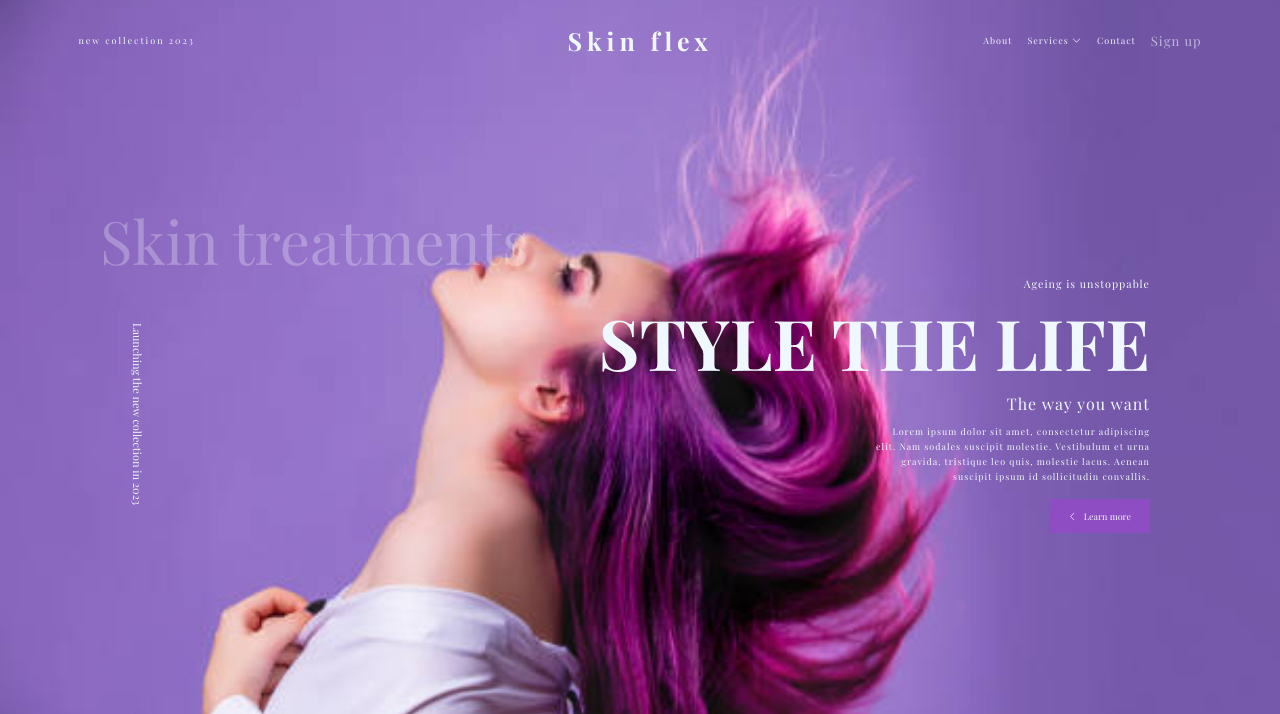
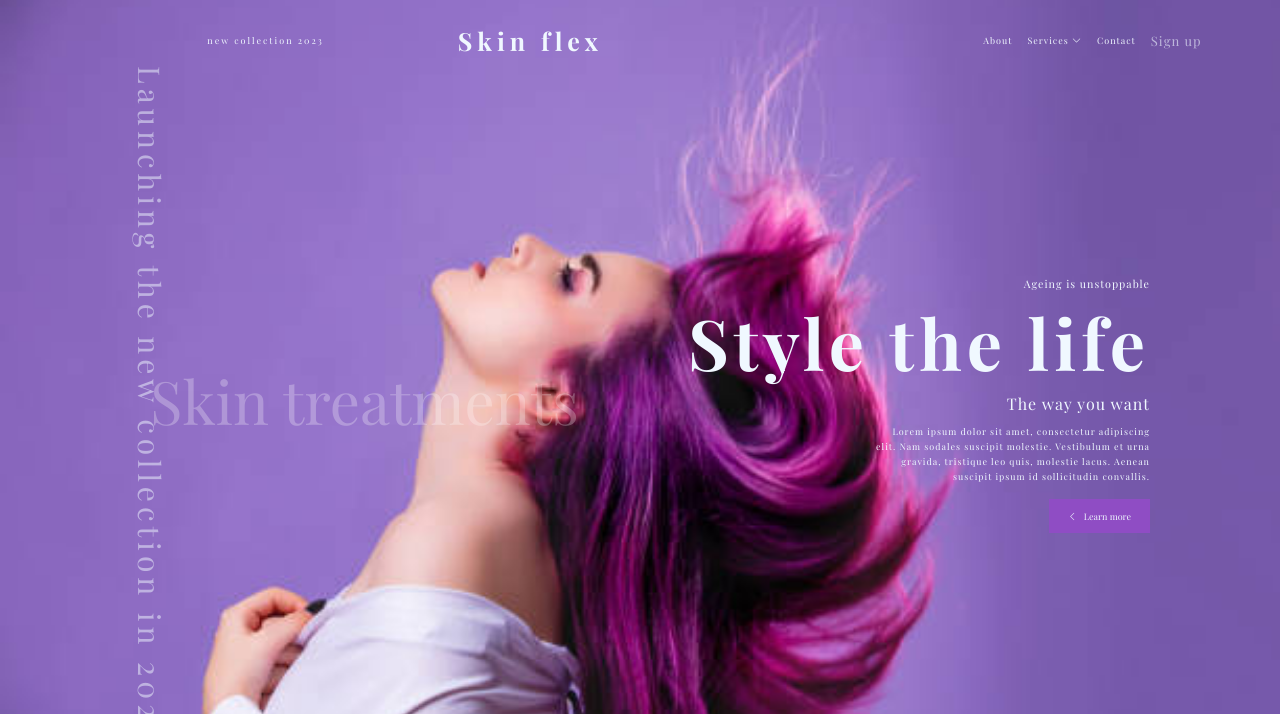
Before and after one commit to panoramic-web/capture, a plain HTML site: page index.html in a window 1280 px wide. Shown: the top 714 px of the page. Drawn offline with nearby package versions, Linux system fonts and the light colour scheme; a web font is replaced by a local one.

Commit message:
Update style.css

```diff
--- a/style.css
+++ b/style.css
@@ -54,7 +54,6 @@ header {
    /* background: linear-gradient(90deg, rgba(254, 249, 213, 1) 4%, rgba(245, 233, 214, 1) 42%, rgba(245, 233, 214, 1) 65%); */
    /* filter: progid:DXImageTransform.Microsoft.gradient(startColorstr="#fef9d5", endColorstr="#f5e9d6", GradientType=1); */
 
-   background: linear-gradient(to left bottom, #0004, #0008), url("./images/my-hairstyle-flipped.jpg") no-repeat left top / cover;
    background: url("./images/hair styling.jpg") no-repeat center / cover;
 }
 
@@ -63,12 +62,13 @@ header>p {
    z-index: 3;
    font-size: 60px;
    color: #fff4;
-   top: 200px;
-   left: 100px;
+   top: 50%;
+   transform: translateY(-50%);
+   left: 150px;
 }
 
 
-/* _____Navigation bar_____ */
+/* _____Navbar_____ */
 
 .nav-wrapper {
    width: 100%;
@@ -80,8 +80,6 @@ header>p {
    height: 10vh;
    padding: 3%;
    margin: 0 auto;
-   /* display: grid; */
-   /* grid-template: 1fr / 4fr 1fr 4fr; */
    display: flex;
    align-items: center;
 }
@@ -90,17 +88,8 @@ header>p {
    flex: 1;
 }
 
-.navbar .logo p {
-   text-decoration: none;
-   color: var(--color-light);
-   letter-spacing: 2px;
-   font-size: 9px;
-   font-family: 'Playfair Display', serif;
-}
-
 .navbar .logo-name {
    font-weight: bold;
-   text-align: center;
 }
 
 .navbar .logo-name a {
@@ -109,6 +98,15 @@ header>p {
    font-size: 25px;
    letter-spacing: 5px;
    font-family: 'Playfair Display', serif;
+}
+
+.navbar .logo p {
+   text-decoration: none;
+   color: var(--color-light);
+   letter-spacing: 2px;
+   font-size: 9px;
+   font-family: 'Playfair Display', serif;
+      text-align: center;
 }
 
 
@@ -263,14 +261,13 @@ header .hero-right {}
 
 header .hero-left p {
    writing-mode: vertical-lr;
-   font-size: 11px;
+   font-size: 30px;
    font-family: 'Playfair Display', serif;
    color: var(--color-light);
+   opacity:0.5;
+   letter-spacing: 5px;
 }
 
-header .hero-left p:last-child {
-   margin-top: 20px;
-}
 
 
 
@@ -292,9 +289,9 @@ header .hero-right h1 {
    position: relative;
    color: var(--color-light);
    font-size: 70px;
+   letter-spacing: 5px;
    font-family: 'Playfair Display', serif;
    font-weight: bold;
-   text-transform: uppercase;
    margin: 4px 0;
 }
 
```
